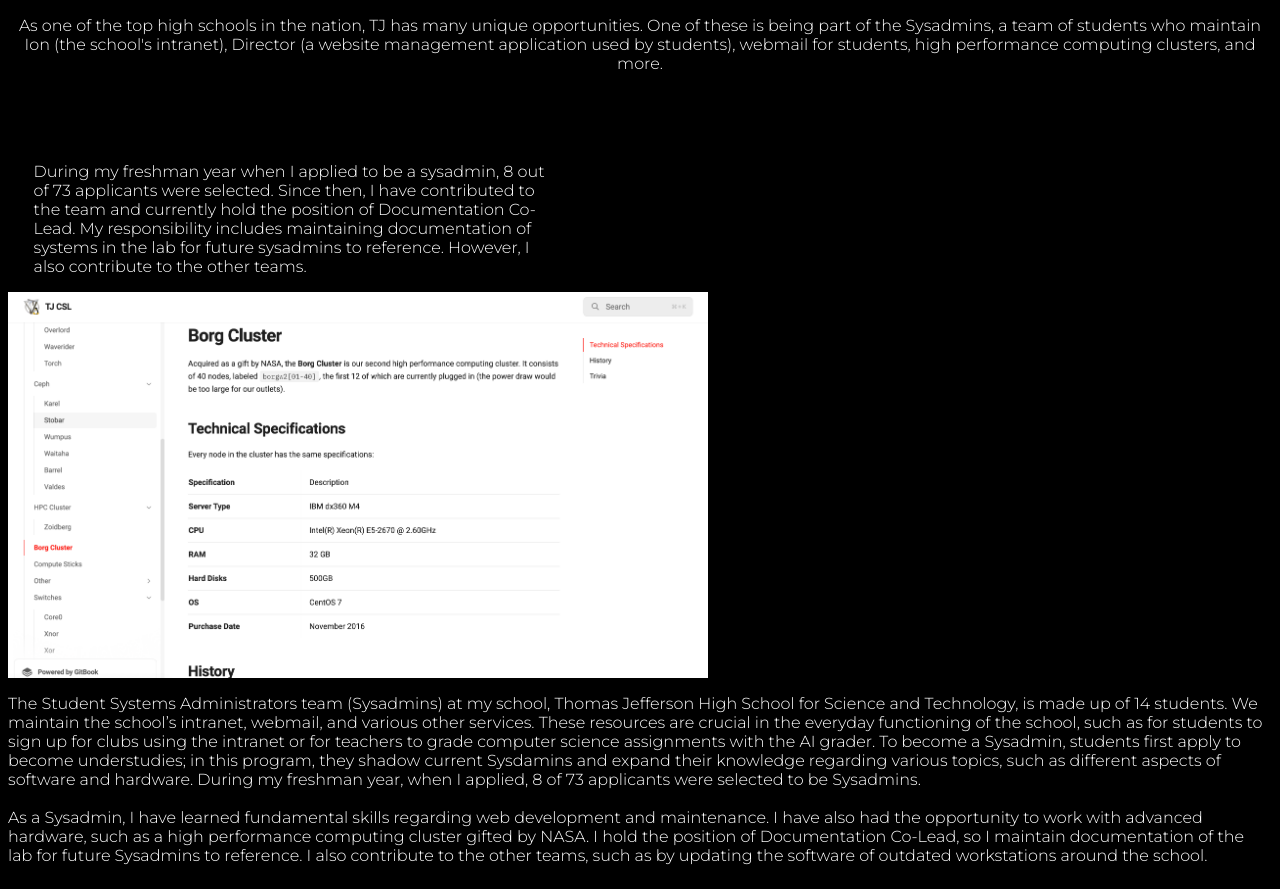
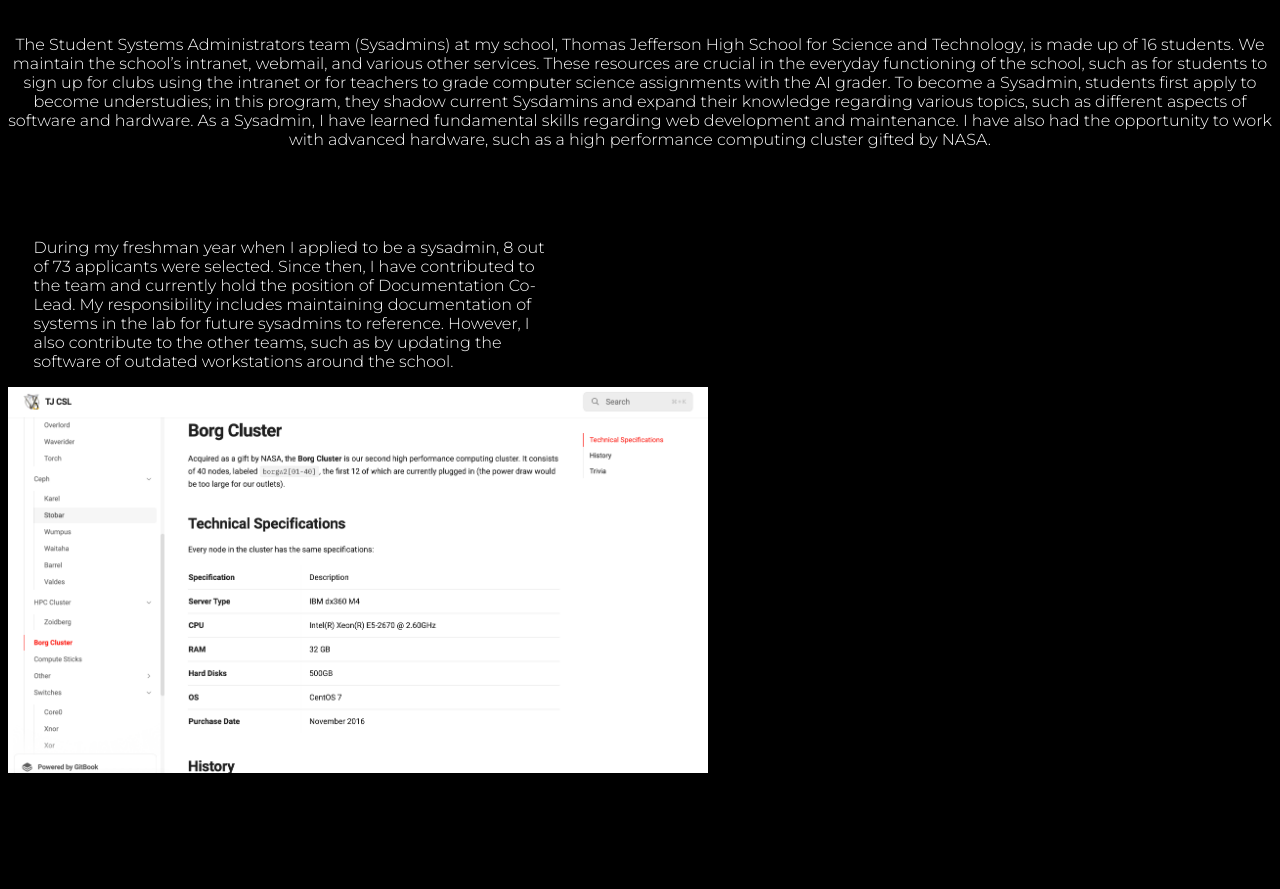
Before and after one commit to pratyushsaxena1/PratyushSaxenaPersonalWebsite, a Flask app: page /sysadmin in a window 1280 px wide. Shown: the part 129-1018 px from the top of the page. After the commit the page ends 902 px from the top, so only its background shows below. Run offline with Flask 3, Linux system fonts and the light colour scheme.

Commit message:
Update content on sysadmin page

```diff
--- a/templates/sysadmin.html
+++ b/templates/sysadmin.html
@@ -10,14 +10,12 @@
 <body>
     <button class = "backButton" onclick = "history.back()">Back</button>
     <header>Sysadmin</header>
-    <p id = "header_text">As one of the top high schools in the nation, TJ has many unique opportunities. One of these is being part of the Sysadmins, a team of students who maintain Ion (the school's intranet), Director (a website management application used by students), webmail for students, high performance computing clusters, and more.</p>
+    <br>
+    <p id = "header_text">The Student Systems Administrators team (Sysadmins) at my school, Thomas Jefferson High School for Science and Technology, is made up of 16 students. We maintain the school’s intranet, webmail, and various other services. These resources are crucial in the everyday functioning of the school, such as for students to sign up for clubs using the intranet or for teachers to grade computer science assignments with the AI grader. To become a Sysadmin, students first apply to become understudies; in this program, they shadow current Sysdamins and expand their knowledge regarding various topics, such as different aspects of software and hardware. As a Sysadmin, I have learned fundamental skills regarding web development and maintenance. I have also had the opportunity to work with advanced hardware, such as a high performance computing cluster gifted by NASA.</p>
     <br><br><br><br>
     <div id = "container_1">
-        <p id = "paragraph_1">During my freshman year when I applied to be a sysadmin, 8 out of 73 applicants were selected. Since then, I have contributed to the team and currently hold the position of Documentation Co-Lead. My responsibility includes maintaining documentation of systems in the lab for future sysadmins to reference. However, I also contribute to the other teams.</p>
+        <p id = "paragraph_1">During my freshman year when I applied to be a sysadmin, 8 out of 73 applicants were selected. Since then, I have contributed to the team and currently hold the position of Documentation Co-Lead. My responsibility includes maintaining documentation of systems in the lab for future sysadmins to reference. However, I also contribute to the other teams, such as by updating the software of outdated workstations around the school.</p>
         <img src = "../static/img/documentation_img.png" width = "700vw">
     </div>
-    <p>The Student Systems Administrators team (Sysadmins) at my school, Thomas Jefferson High School for Science and Technology, is made up of 14 students. We maintain the school’s intranet, webmail, and various other services. These resources are crucial in the everyday functioning of the school, such as for students to sign up for clubs using the intranet or for teachers to grade computer science assignments with the AI grader. To become a Sysadmin, students first apply to become understudies; in this program, they shadow current Sysdamins and expand their knowledge regarding various topics, such as different aspects of software and hardware. During my freshman year, when I applied, 8 of 73 applicants were selected to be Sysadmins.
-        <br><br>
-        As a Sysadmin, I have learned fundamental skills regarding web development and maintenance. I have also had the opportunity to work with advanced hardware, such as a high performance computing cluster gifted by NASA. I hold the position of Documentation Co-Lead, so I maintain documentation of the lab for future Sysadmins to reference. I also contribute to the other teams, such as by updating the software of outdated workstations around the school.</p>
 </body>
 </html>
```
